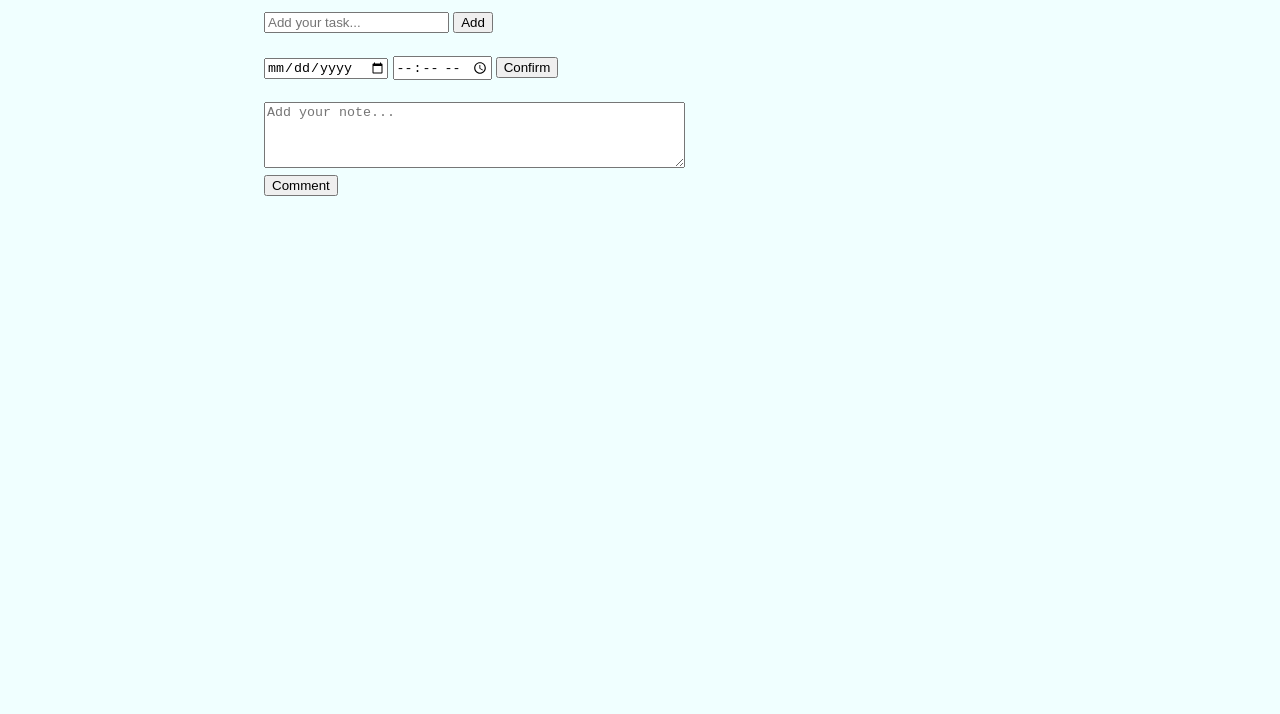
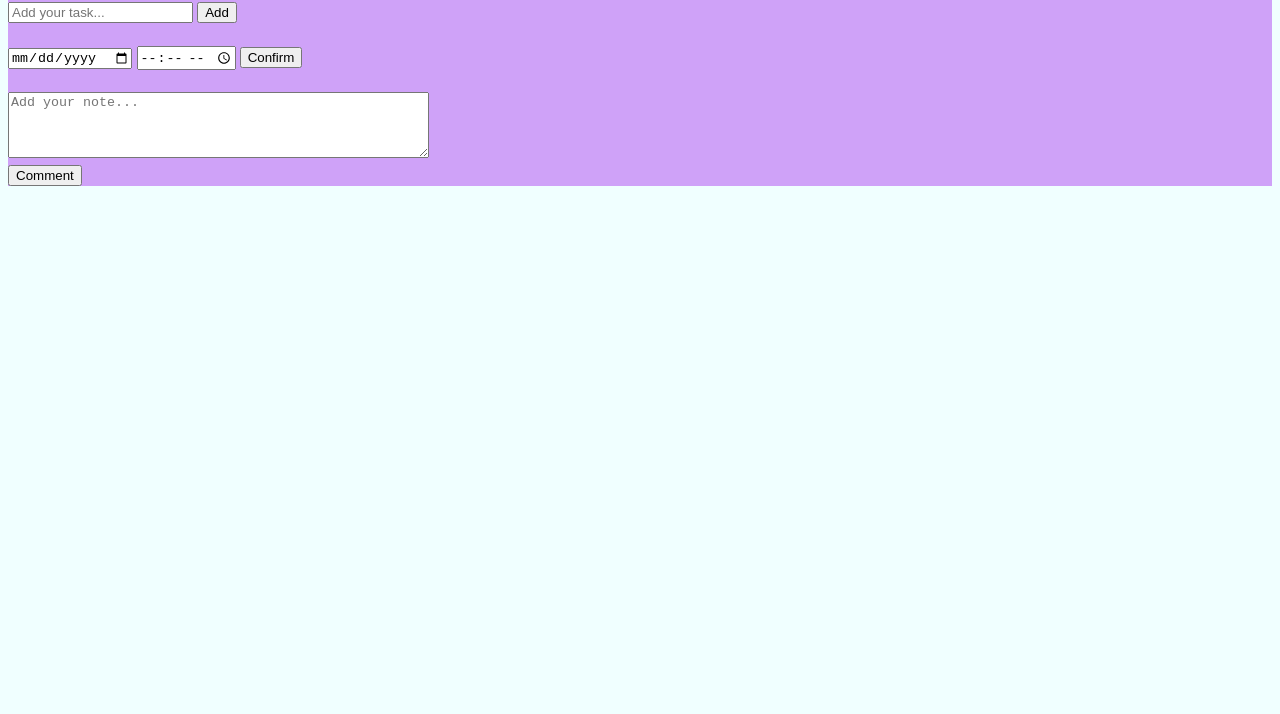
Before and after one commit to TruongPhuc2005/to-do-list-app, a plain HTML site: page index.html in a window 1280 px wide. Shown: the part 86-800 px from the top of the page. Drawn offline with Linux system fonts and the light colour scheme.

Commit message:
change css body

```diff
--- a/style.css
+++ b/style.css
@@ -1,6 +1,11 @@
 body{
     font-family: Georgia, 'Times New Roman', Times, serif;
     background-color: azure;
-    padding-top: 2px;
-    padding-left: 20%;
+
+
+
 }
+
+.container{
+    background-color: rgb(207, 162, 248);
+}
```
